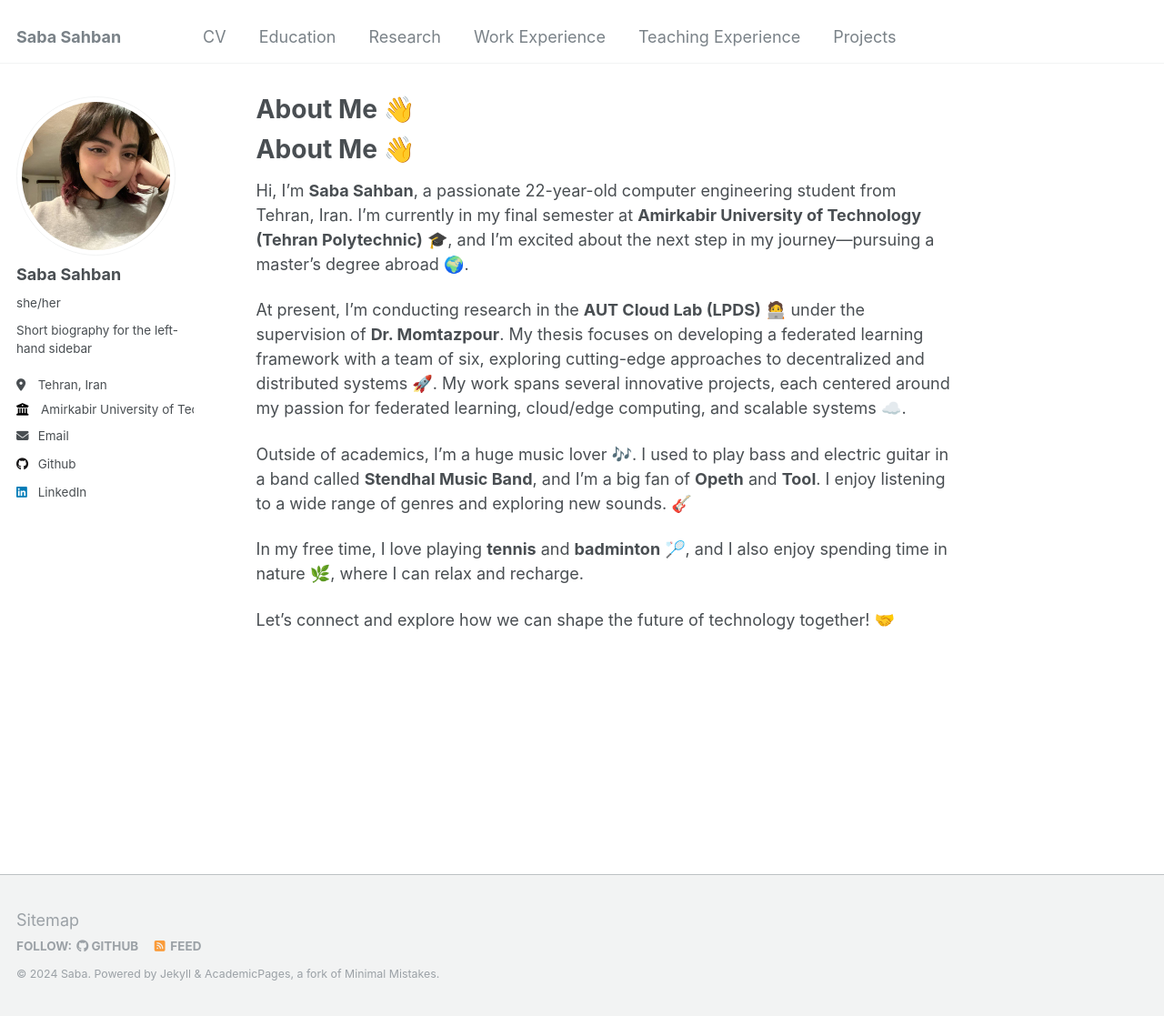
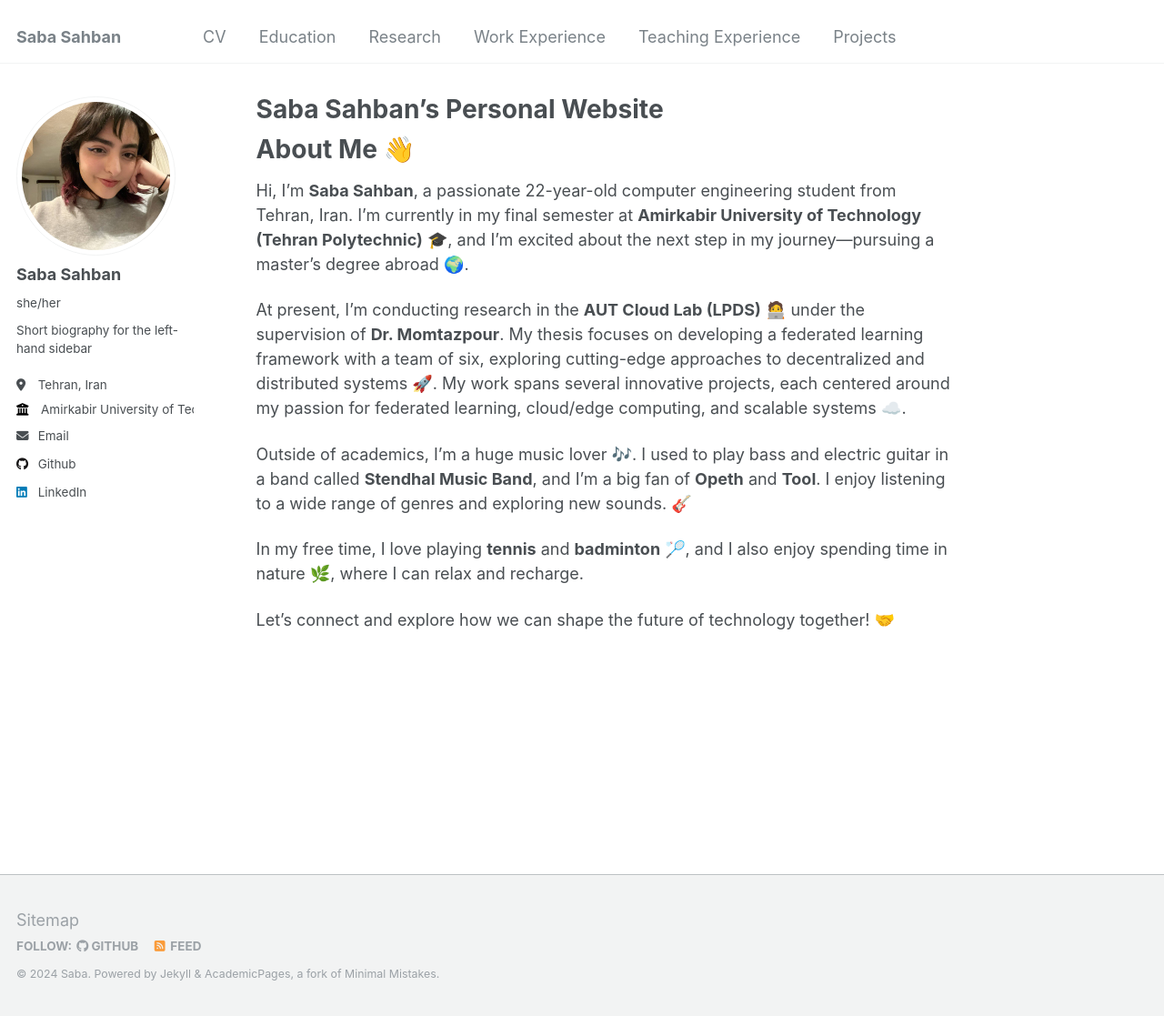
Before and after one commit to SabaSahban/sabasahban.github.io, a Jekyll site: the page built from _pages/about.md, in a window 1280 px wide and 1117 px high. Shown: the whole window at 91% size. Built offline with Jekyll 4.4.1, drawn with Linux system fonts in a browser that asks for light colours; our own code applies the rules of GitHub Pages for plain Markdown files.

Commit message:
fix about me

```diff
--- a/_pages/about.md
+++ b/_pages/about.md
@@ -1,3 +1,12 @@
+---
+permalink: /
+title: "Saba Sahban's Personal Website"
+author_profile: true
+redirect_from:
+  - /about/
+  - /about.html
+---
+
 # About Me 👋
 
 Hi, I’m **Saba Sahban**, a passionate 22-year-old computer engineering student from Tehran, Iran. I’m currently in my final semester at **Amirkabir University of Technology (Tehran Polytechnic)** 🎓, and I’m excited about the next step in my journey—pursuing a master’s degree abroad 🌍.
```
